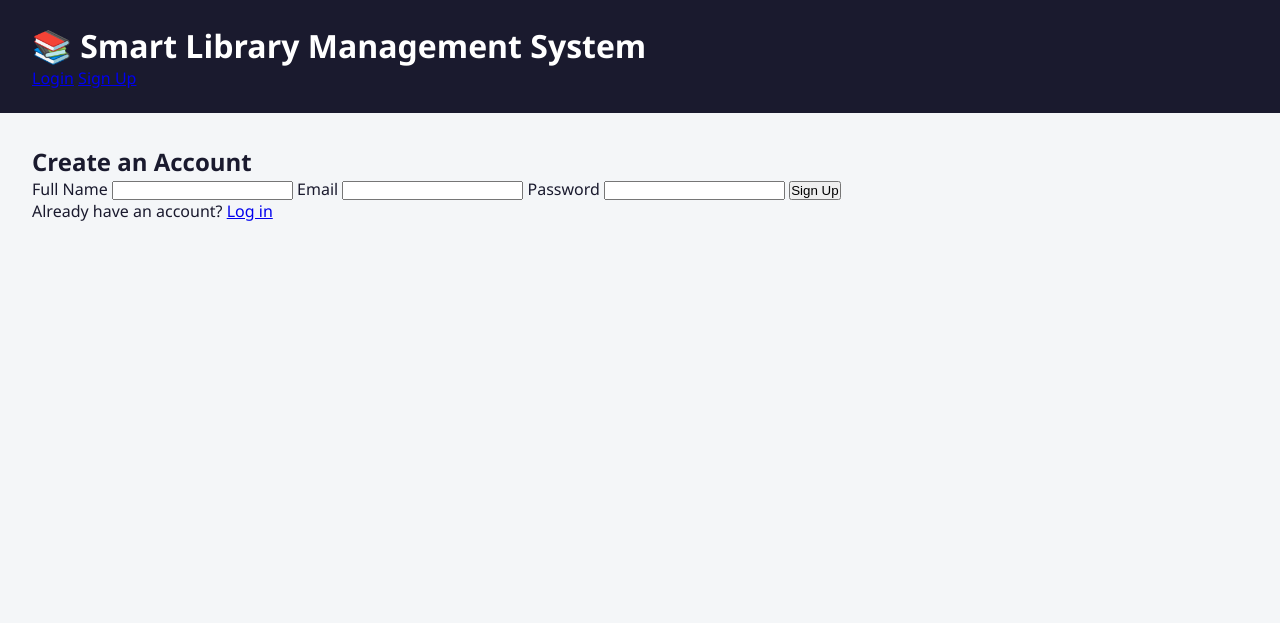
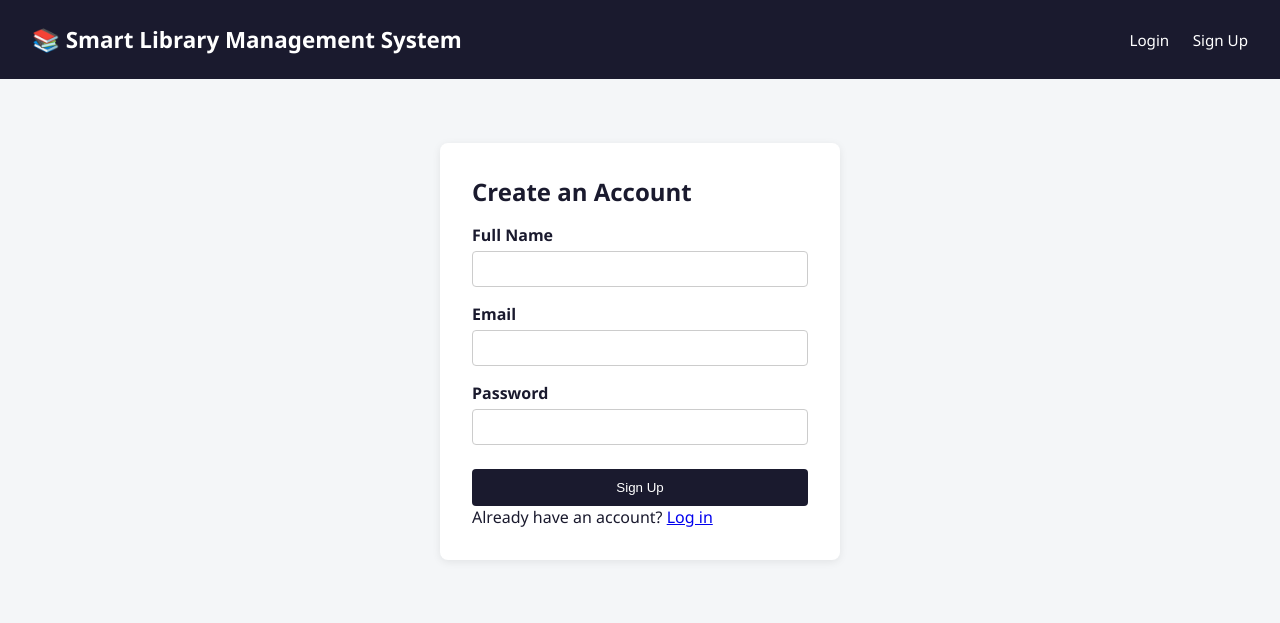
Before and after one commit to SaniyaNalaband/library-management-system, a Flask app: page /signup in a window 1280 px wide. Shown: the top 623 px of the page. Run offline with Flask 3, Linux system fonts and the light colour scheme; parts of the project's set-up code (start-up, migrations or seed data) failed here and were passed over.

Commit message:
styled the new pages

```diff
--- a/static/css/style.css
+++ b/static/css/style.css
@@ -14,8 +14,152 @@ header {
     background-color: #1a1a2e;
     color: #fff;
     padding: 1.5rem 2rem;
+    display: flex;
+    justify-content: space-between;
+    align-items: center;
+    flex-wrap: wrap;
+    gap: 1rem;
+}
+
+header h1 {
+    font-size: 1.4rem;
+}
+
+nav a {
+    color: #fff;
+    text-decoration: none;
+    margin-left: 1.2rem;
+    font-size: 0.95rem;
+}
+
+nav a:hover {
+    text-decoration: underline;
 }
 
 main {
     padding: 2rem;
+    max-width: 900px;
+    margin: 0 auto;
 }
+
+/* Flash messages */
+.flash-messages {
+    margin-bottom: 1.5rem;
+}
+
+.flash {
+    padding: 0.75rem 1rem;
+    border-radius: 6px;
+    margin-bottom: 0.5rem;
+}
+
+.flash-success {
+    background-color: #d4edda;
+    color: #155724;
+}
+
+.flash-error {
+    background-color: #f8d7da;
+    color: #721c24;
+}
+
+/* Forms */
+.form-card {
+    background: #fff;
+    padding: 2rem;
+    border-radius: 8px;
+    max-width: 400px;
+    margin: 2rem auto;
+    box-shadow: 0 2px 8px rgba(0,0,0,0.08);
+}
+
+.form-card label {
+    display: block;
+    margin-top: 1rem;
+    margin-bottom: 0.3rem;
+    font-weight: 600;
+}
+
+.form-card input {
+    width: 100%;
+    padding: 0.6rem;
+    border: 1px solid #ccc;
+    border-radius: 4px;
+}
+
+.form-card button {
+    margin-top: 1.5rem;
+    width: 100%;
+    padding: 0.7rem;
+    background-color: #1a1a2e;
+    color: #fff;
+    border: none;
+    border-radius: 4px;
+    cursor: pointer;
+}
+
+.form-card button:hover {
+    background-color: #333;
+}
+
+/* Search form */
+.search-form {
+    margin-bottom: 1.5rem;
+    display: flex;
+    gap: 0.5rem;
+}
+
+.search-form input {
+    flex: 1;
+    padding: 0.6rem;
+    border: 1px solid #ccc;
+    border-radius: 4px;
+}
+
+.search-form button {
+    padding: 0.6rem 1.2rem;
+    background-color: #1a1a2e;
+    color: #fff;
+    border: none;
+    border-radius: 4px;
+    cursor: pointer;
+}
+
+/* Book table */
+.book-table {
+    width: 100%;
+    border-collapse: collapse;
+    background: #fff;
+    box-shadow: 0 2px 8px rgba(0,0,0,0.06);
+}
+
+.book-table th, .book-table td {
+    padding: 0.75rem 1rem;
+    text-align: left;
+    border-bottom: 1px solid #eee;
+}
+
+.book-table th {
+    background-color: #f0f2f5;
+}
+
+.btn-borrow, .btn-return {
+    padding: 0.4rem 0.9rem;
+    border: none;
+    border-radius: 4px;
+    cursor: pointer;
+    color: #fff;
+}
+
+.btn-borrow {
+    background-color: #2e7d32;
+}
+
+.btn-return {
+    background-color: #c62828;
+}
+
+.unavailable {
+    color: #999;
+    font-style: italic;
+}
```
